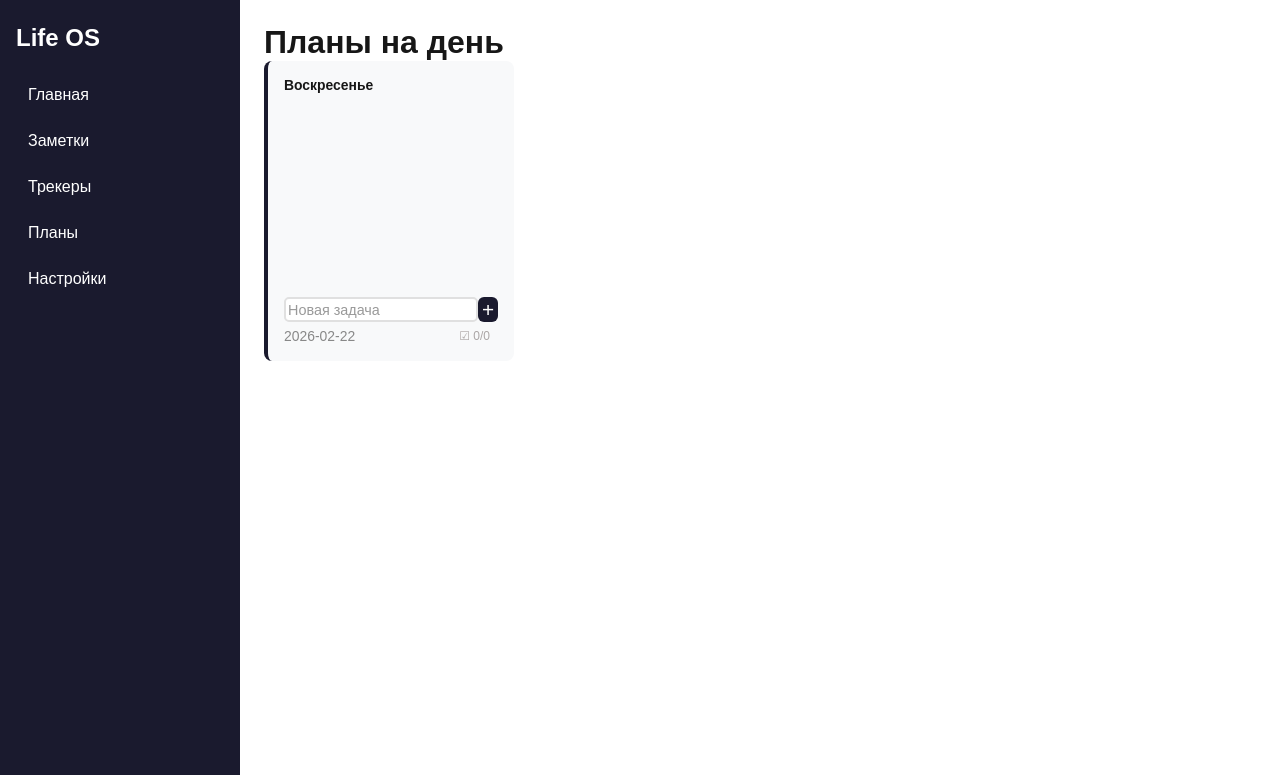
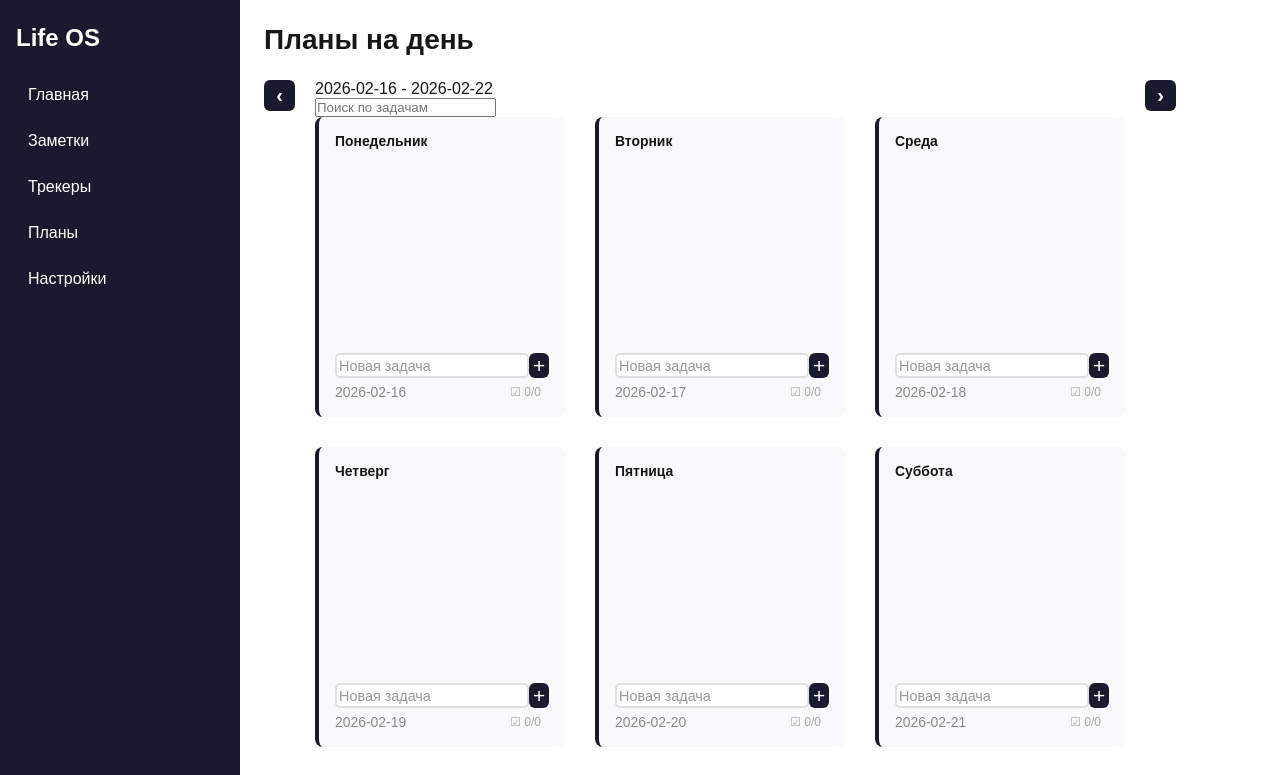
Before and after one commit to AlekSidorova/personal-dashboard, a Next.js app: page /plans in a window 1280 px wide. Shown: the top 775 px of the page. Built offline with nearby package versions, Linux system fonts and the light colour scheme.

Commit message:
feat: оформлена сетка планнера, сделана фича переключения недель

```diff
--- a/src/app/plans/page.module.css
+++ b/src/app/plans/page.module.css
@@ -0,0 +1,6 @@
+.title {
+  font-size: 1.75rem;
+  font-weight: 600;
+  color: #171717;
+  padding-bottom: 24px;
+}
--- a/src/app/plans/page.tsx
+++ b/src/app/plans/page.tsx
@@ -1,17 +1,13 @@
-//вывод планов одного дня
 "use client";
 
-import { DayCard } from "@/components/Plans";
-import { getToday } from "@/utils/date";
+import { WeeklyBoard } from "@/components/Plans";
+import styles from "./page.module.css";
 
 export default function PlansPage() {
-  const today = getToday();
-
   return (
     <div>
-      <h1>Планы на день</h1>
-
-      <DayCard date={today} />
+      <h1 className={styles.title}>Планы на день</h1>
+      <WeeklyBoard />
     </div>
   );
 }
--- a/src/app/stats/page.module.css
+++ b/src/app/stats/page.module.css
@@ -1,6 +1,13 @@
 .page {
   display: flex;
   flex-direction: column;
-  gap: 48px;
+  gap: 24px;
   max-width: 900px;
 }
+
+.title {
+  font-size: 1.75rem;
+  font-weight: 600;
+  color: #171717;
+
+}
--- a/src/app/stats/page.tsx
+++ b/src/app/stats/page.tsx
@@ -4,6 +4,7 @@ import { MoodTracker, HabitTracker } from "@/components/Stats";
 export default function StatsPage() {
   return (
     <div className={styles.page}>
+       <h3 className={styles.title}>Трекеры</h3>
       <MoodTracker />
       <HabitTracker />
     </div>
--- a/src/components/Plans/DayCard.module.css
+++ b/src/components/Plans/DayCard.module.css
@@ -143,6 +143,7 @@
 
 .date {
   font-size: 0.87rem;
+
 }
 
 .completed {
--- a/src/components/Plans/WeeklyBoard.module.css
+++ b/src/components/Plans/WeeklyBoard.module.css
@@ -0,0 +1,34 @@
+.board {
+
+}
+
+.header {
+  display: flex;
+  align-items: flex-start;
+  gap: 20px;
+}
+
+.grid {
+ display: grid;
+  grid-template-columns: repeat(3, 250px);
+  gap: 30px;
+}
+
+.switchButton {
+  padding: 4px 12px;
+  font-size: 1.25rem;
+  font-weight: 600;
+  border: none;
+  border-radius: 6px;
+  background: #1a1a2e;
+  color: #fff;
+  cursor: pointer;
+  transition: background 0.2s, transform 0.2s;
+  width: 31px;
+  height: 31px;
+}
+
+.switchButton:hover {
+  background: #2d2d44;
+  transform: scale(1.05);
+}
--- a/src/components/Plans/WeeklyBoard.tsx
+++ b/src/components/Plans/WeeklyBoard.tsx
@@ -0,0 +1,72 @@
+"use client";
+
+import { useState } from "react";
+import DayCard from "./DayCard";
+import styles from "./WeeklyBoard.module.css";
+//утилита для дней недели
+import { formatDate, getCurrentWeekDates } from "@/utils/date";
+
+export default function WeeklyBoard() {
+  //состояние для текущей недели
+  const [currentWeek, setCurrentWeek] = useState(getCurrentWeekDates());
+
+  const generateWeekFromMonday = (monday: Date): string[] => {
+    const week: string[] = [];
+    for (let i = 0; i < 7; i++) {
+      const date = new Date(monday);
+      date.setDate(monday.getDate() + i);
+      week.push(formatDate(date));
+    }
+    return week;
+  };
+
+  //навигация по неделям
+  const prevWeek = () => {
+    //берем первую дату текущей недели (понедельник)
+    const currentMonday = new Date(currentWeek[0]);
+    //отнимаем 7 дней - получаем понедельник прошлой недели
+    currentMonday.setDate(currentMonday.getDate() - 7);
+    //генерируем новую неделю
+    setCurrentWeek(generateWeekFromMonday(currentMonday));
+  };
+
+  const nextWeek = () => {
+    const currentMonday = new Date(currentWeek[0]);
+    currentMonday.setDate(currentMonday.getDate() + 7);
+    setCurrentWeek(generateWeekFromMonday(currentMonday));
+  };
+
+  return (
+    <div className={styles.board}>
+      {/*Заголовок с датами и стрелками */}
+      <div className={styles.header}>
+
+        <button onClick={prevWeek} className={styles.switchButton}>
+          ‹
+        </button>
+
+        <div>
+          <span>
+            {currentWeek[0]} - {currentWeek[6]}
+          </span>
+          <div>
+            {/* Строка поиска */}
+            <input type="text" placeholder="Поиск по задачам" />
+
+            {/* Сетка из DayCard */}
+            <div className={styles.grid}>
+              {currentWeek.map((date) => (
+                <DayCard key={date} date={date} />
+              ))}
+            </div>
+          </div>
+        </div>
+
+        <button onClick={nextWeek} className={styles.switchButton}>
+          ›
+        </button>
+
+      </div>
+    </div>
+  );
+}
--- a/src/components/Plans/index.ts
+++ b/src/components/Plans/index.ts
@@ -1,2 +1,2 @@
 export { default as DayCard } from './DayCard';
-// export { default as WeeklyBoard } from './WeeklyBoard';
+export { default as WeeklyBoard } from './WeeklyBoard';
--- a/src/components/Stats/HabitTracker.module.css
+++ b/src/components/Stats/HabitTracker.module.css
@@ -19,7 +19,7 @@
 }
 
 .title {
-  font-size: 1.75rem;
+  font-size: 1.4rem;
   font-weight: 600;
   color: #171717;
 }
@@ -154,7 +154,6 @@
   justify-content: center;
 }
 
-
 .deleteButton {
   width: 32px;
   height: 32px;
--- a/src/components/Stats/MoodTracker.module.css
+++ b/src/components/Stats/MoodTracker.module.css
@@ -6,7 +6,7 @@
 }
 
 .title {
-  font-size: 1.75rem;
+  font-size: 1.4rem;
   font-weight: 600;
   color: #171717;
 }
--- a/src/types/index.ts
+++ b/src/types/index.ts
@@ -28,8 +28,3 @@ export type TPlan = {
   text: string;
   completed: boolean;
 }
-
-export type TDayPlans = {
-  date: string; //YYYY-MM-DD
-  plans: TPlan[];
-}
```
